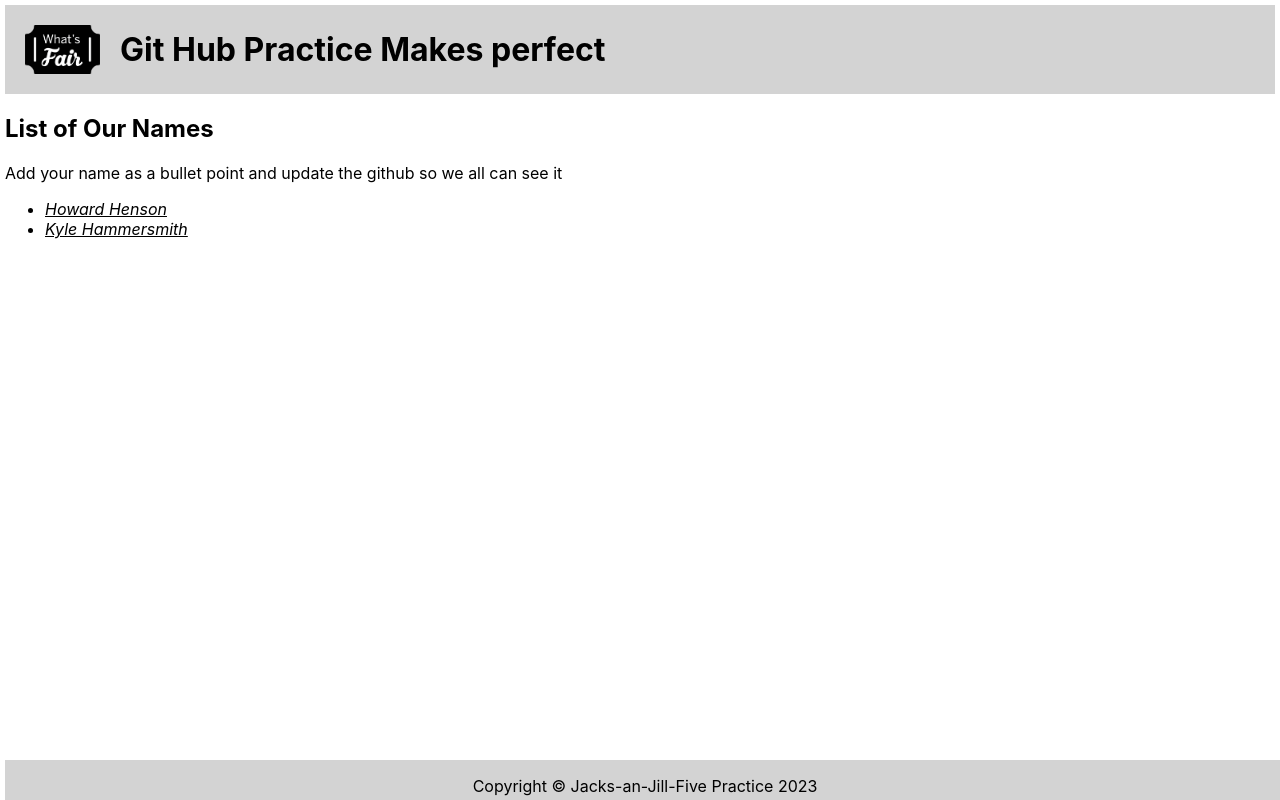
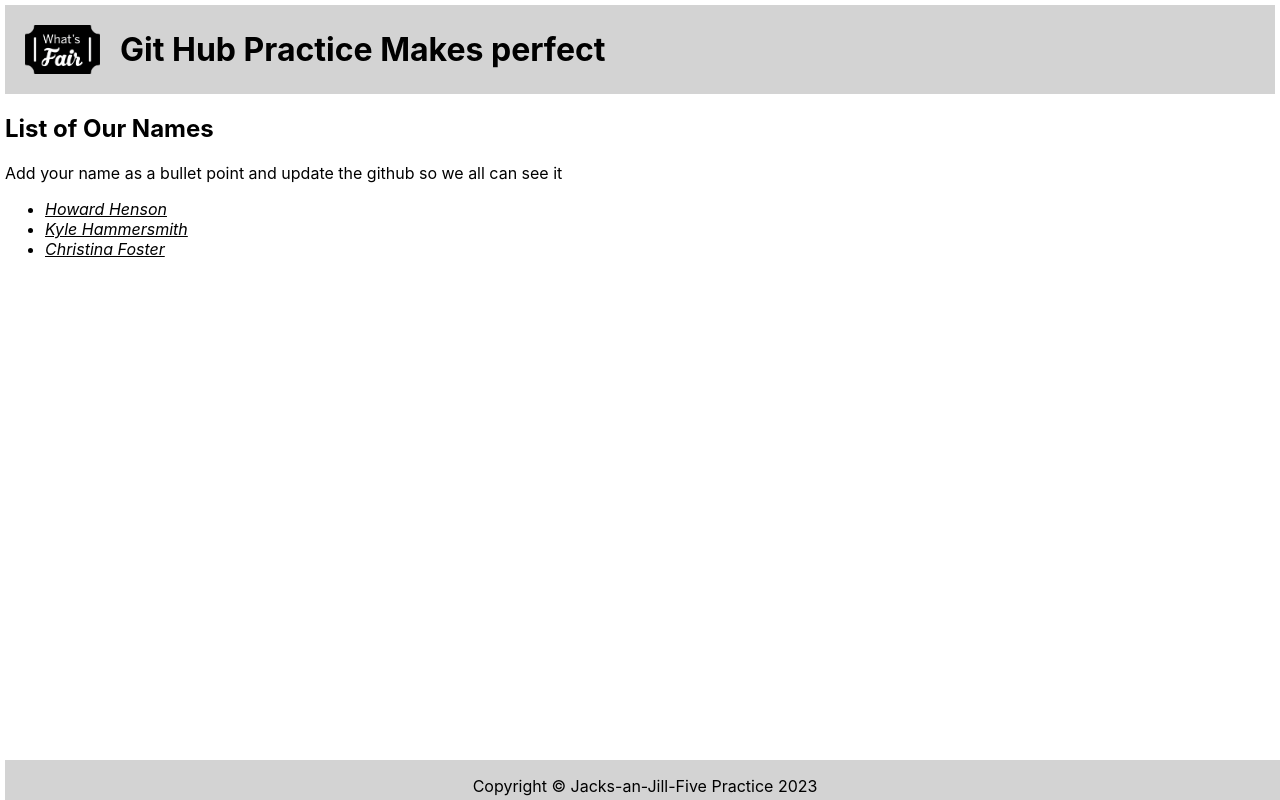
Before and after one commit to wkhammersmith/gitPractice, a React (Create React App) app: page / in a window 1280 px wide. Built offline with nearby package versions, Linux system fonts and the light colour scheme.

Commit message:
Added my name to the list - Christina

```diff
--- a/src/Componets/names.js
+++ b/src/Componets/names.js
@@ -6,12 +6,14 @@ function Names(){
 
 const name1 = "Howard Henson"
 const name2 = "Kyle Hammersmith"
+const name3 = "Christina Foster"
 
   return(
     <div>
 <ul>
 <li>{name1}</li>
 <li>{name2}</li>
+<li>{name3}</li>
 
 </ul>
 </div>
```
